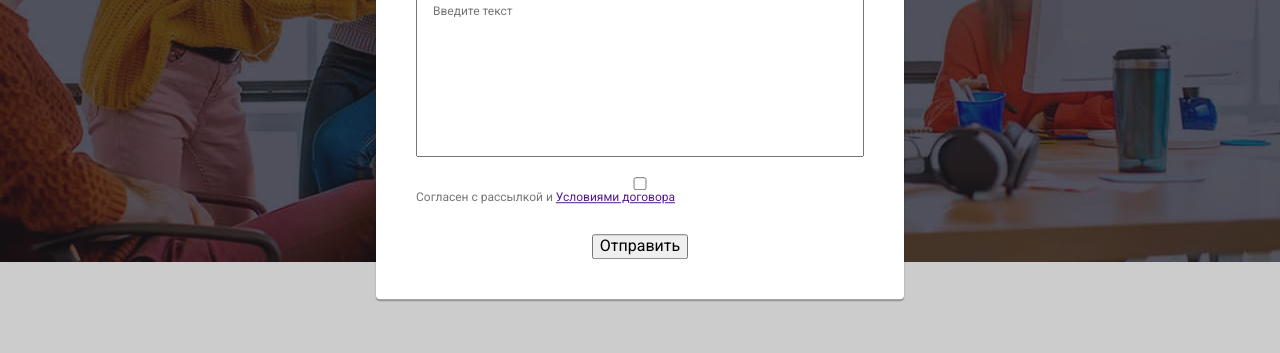
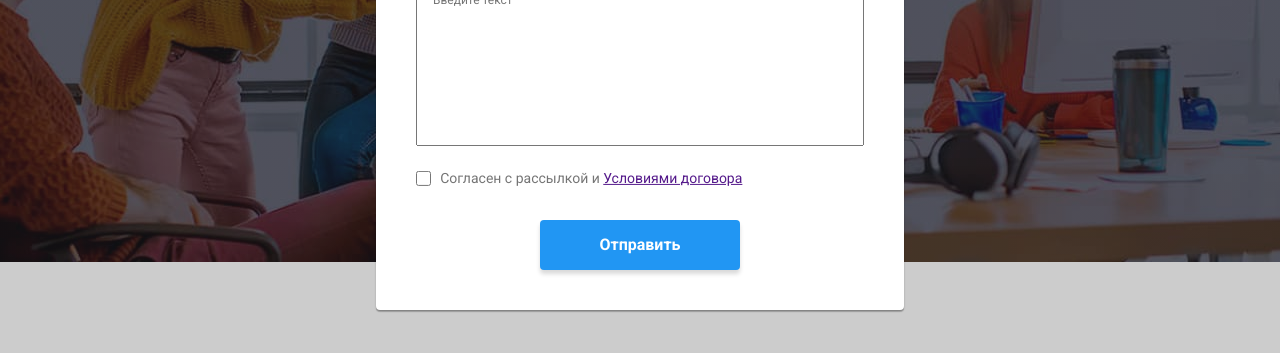
Before and after one commit to katerotan/goit-markup-hw-06, a plain HTML site: page index.html in a window 1280 px wide. Both pictures are taken after a click on the button "Заказать услугу". Shown: the part 419-772 px from the top of the page. Drawn offline with nearby package versions, Linux system fonts and the light colour scheme.

Commit message:
футер

```diff
--- a/css/style.css
+++ b/css/style.css
@@ -320,6 +320,10 @@ body {
 .webstudio-socials-list-link:hover,
 .webstudio-socials-list-link:focus {
   background: var(--link-hover-accent);
+}
+
+.footer-email {
+  display: flex;
 }
 
 /*--------------------------------------------1стр HERO--------------------------------------------*/
@@ -936,8 +940,55 @@ textarea {
 
 .form-input-policy {
   margin-top: 20px;
+  display: flex;
+  align-items: center;
+  gap: 9px;
+}
+
+.form-input-policy input {
+  display: block;
+  width: 16px;
+  height: 15px;
+  margin: 0;
+  padding: 0;
+
+  border-radius: 2px;
+}
+
+.form-input-policy label {
+  display: block;
+  font-family: inherit;
+  font-size: 14px;
+  line-height: 24px;
+  margin: 0;
+  padding: 0;
 }
 
 .form-input-btn-submit {
   margin-top: 30px;
+
+  font-family: inherit;
+  font-weight: 700;
+  font-size: 16px;
+  line-height: 30px;
+
+  color: var(--button-order-color);
+  background-color: #2196f3;
+
+  cursor: pointer;
+
+  display: inline-block; /*для кнопок баттон и ссылок-кнопок - обязательно*/
+  min-width: 200px;
+  height: 50px;
+  box-shadow: 0px 4px 4px rgba(0, 0, 0, 0.15);
+  border-radius: 4px;
+  padding: 10px 52px;
+  border-width: 0px;
+  border-style: none;
+  text-align: center;
 }
+
+.form-input-btn-submit:hover,
+.form-input-btn-submit:focus {
+  background-color: #188ce8;
+}
--- a/index.html
+++ b/index.html
@@ -129,9 +129,9 @@
                   >
                 </div>
                 <!--Кнопка отправить-->
-                <div class="form-input-btn-submit">
-                  <button type="submit">Отправить</button>
-                </div>
+
+                  <button class="form-input-btn-submit type="submit">Отправить</button>
+
               </form>
             </div>
           </div>
@@ -493,6 +493,16 @@
             </li>
           </ul>
         </div>
+
+        <div class="footer-socials">
+          <p class="footer-socials-title">ПОДПИШИСЬ НА РАССЫЛКУ</p>
+          <div class="footer-email">
+            <input type="email" name="email" placeholder="Email">
+            <button type="button">Подписаться</button>
+          </div>
+        </div>
+
+
       </div>
     </footer>
 
```
